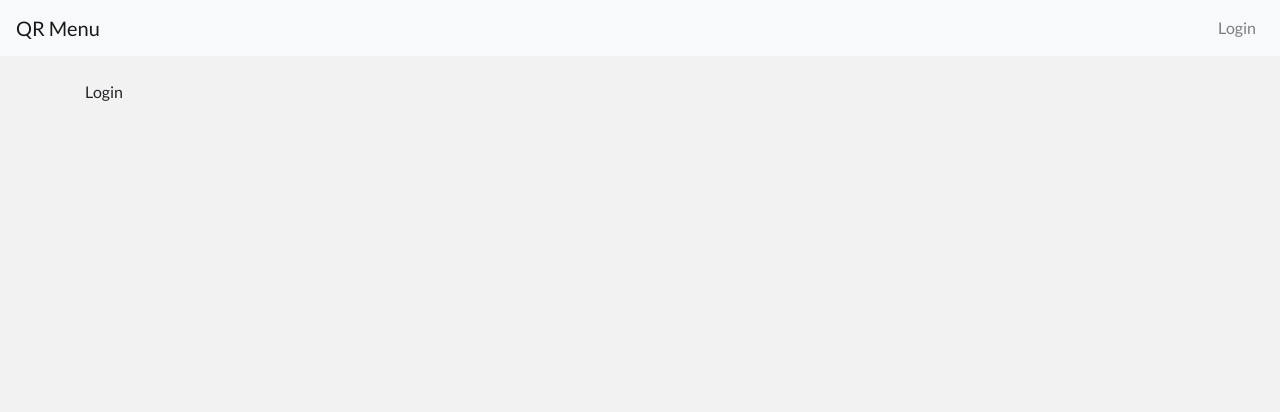
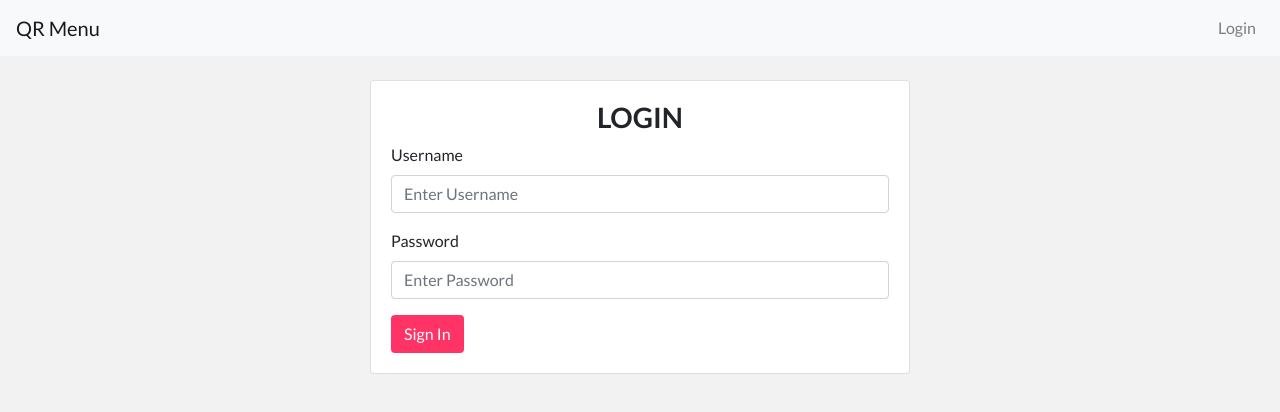
Before and after one commit to RicePad/QR-frontend, a React (Create React App) app: page /login in a window 1280 px wide. Shown: the top 412 px of the page. Built offline with nearby package versions, Linux system fonts and the light colour scheme; a web font is replaced by a local one.

Commit message:
feature/login add Login component design

```diff
--- a/src/pages/Login.tsx
+++ b/src/pages/Login.tsx
@@ -1,9 +1,54 @@
-import React from 'react';
+import React, { useState } from 'react';
+import {
+  Button, Card, Col, Form, Row,
+} from 'react-bootstrap';
 import MainLayout from '../layouts/MainLayout';
 
-const Login: React.FC = () => (
-  <MainLayout>Login</MainLayout>
+const Login: React.FC = () => {
+  const [username, setUsername] = useState('');
+  const [password, setPassword] = useState('');
 
-);
+  const onClick = () => {
+    console.log('TEST CLICK');
+  };
+
+  return (
+    <MainLayout>
+      <Row className="justify-content-center">
+        <Col lg={6} md={8}>
+          <Card>
+            <Card.Body>
+              <h3 className="text-center">
+                <b>LOGIN</b>
+              </h3>
+
+              <Form.Group>
+                <Form.Label>Username</Form.Label>
+                <Form.Control
+                  type="text"
+                  placeholder="Enter Username"
+                  value={username}
+                  onChange={(e) => setUsername(e.target.value)}
+                />
+              </Form.Group>
+
+              <Form.Group>
+                <Form.Label>Password</Form.Label>
+                <Form.Control
+                  type="password"
+                  placeholder="Enter Password"
+                  value={password}
+                  onChange={(e) => setPassword(e.target.value)}
+                />
+              </Form.Group>
+              <Button variant="standard" onClick={onClick}>Sign In</Button>
+
+            </Card.Body>
+          </Card>
+        </Col>
+      </Row>
+    </MainLayout>
+  );
+};
 
 export default Login;
```
Also changed, not shown: package.json (line endings or trailing spaces).
